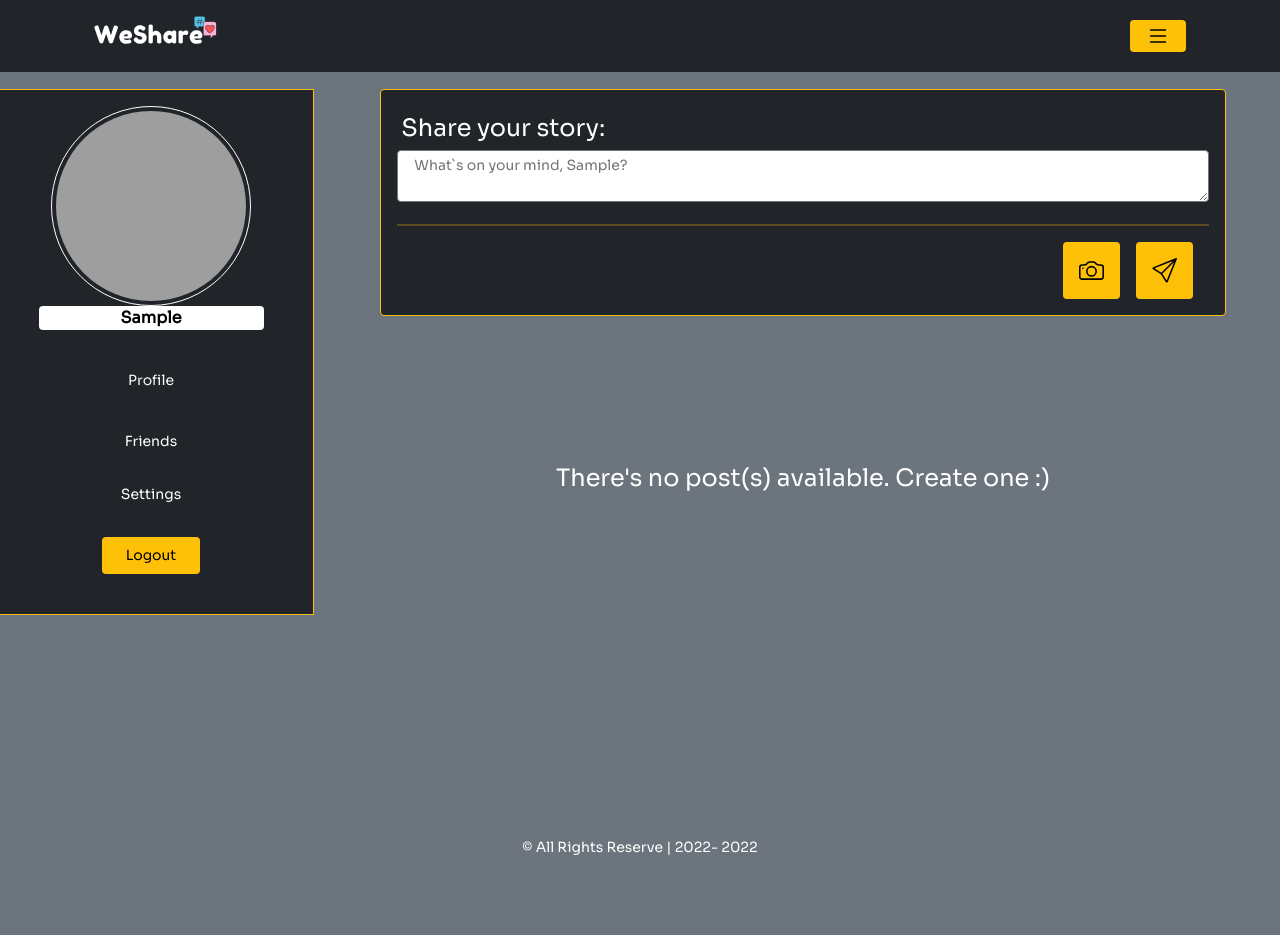
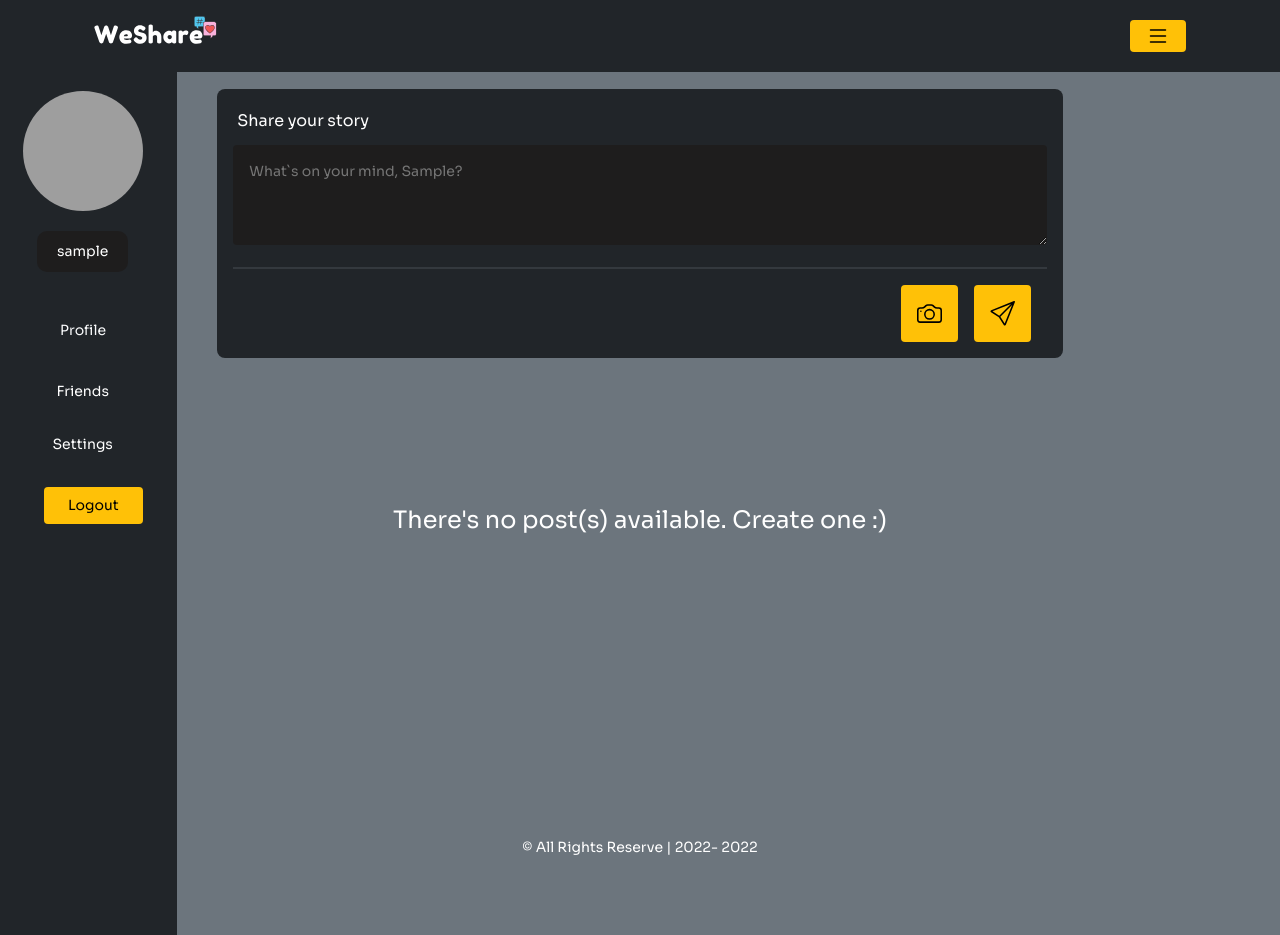
Before and after one commit to LebasoraJohnJefferson/WeShare, a Django app: page / in a window 1280 px wide. Run offline with Django 4.2, Linux system fonts and the light colour scheme; the visitor is signed in with stand-in values (Sample User, id 1); data that the repository does not hold is empty; parts of the project's set-up code (start-up, migrations or seed data) failed here and were passed over; some libraries are stand-ins or nearby versions; grey boxes are pictures that could not be loaded.

Commit message:
style: sidebar

```diff
--- /dev/null
+++ b/static/styles/navbar.css
@@ -0,0 +1,37 @@
+.navbar {
+  z-index: 100;
+}
+
+.navbar .navbar-wrapper {
+  width: 100%;
+  padding: 0 20px;
+}
+
+.image-wrapper {
+  display: flex;
+  justify-content: center;
+  height: fit-content;
+}
+
+.navbar .navbar-wrapper .image-wrapper #profile-picture {
+  width: 120px;
+  height: 120px;
+  border-radius: 50%;
+}
+
+.navbar .navbar-wrapper .data-wrapper {
+  padding: 20px;
+}
+
+.navbar .navbar-wrapper .data-wrapper .profile_name {
+  display: flex;
+  justify-content: center;
+  align-items: center;
+}
+
+.navbar .navbar-wrapper .data-wrapper .profile_name p {
+  margin: 0;
+  background-color: rgb(30, 29, 29);
+  padding: 10px 20px;
+  border-radius: 10px;
+}
--- /dev/null
+++ b/static/styles/postcontent.css
@@ -0,0 +1,12 @@
+
+.postcontent_container {
+  border-radius: 8px;
+}
+
+.postcontent_container .form-wrapper textarea {
+  background-color: rgb(30, 29, 29);
+  outline: 0;
+  border: 0;
+  color: #fff;
+  min-height: 100px;
+}
--- a/templates/includes/header.html
+++ b/templates/includes/header.html
@@ -1,6 +1,6 @@
 
 
-<header class="row-md py-3 text-white bg-dark sticky-top  border-bottom border-secondary">
+<header class="row-md py-3 text-white bg-dark sticky-top  border-bottom border-secondary" style="z-index: 1;">
   <div class="container d-flex flex-wrap align-items-center">
     <div class="me-auto">
       <a class="text-decoration-none text-light" href="{% url 'visitor-home' %}">
--- a/templates/includes/navbar.html
+++ b/templates/includes/navbar.html
@@ -1,27 +1,54 @@
-<aside id="aside" class='col-md-3 mt-md-3 border border-warning h-100'>
-    <div class="row bg-dark h-100 pb-2" >
-        <div class='d-flex h-25 justify-content-center pt-3'>
+{% load static %}
+
+<head>
+  <link rel="stylesheet" href="{% static 'styles/navbar.css'%}" />
+</head>
+
+<aside id="aside" class="navbar row col-md-2 position-fixed">
+  <div class="navbar-wrapper bg-dark vh-100 wh-100">
+    <div class="mt-4 image-wrapper">
       <img
         id="profile-picture"
-            class="img-fluid p-1 rounded-circle border border-white"
-            src="https://images.pexels.com/photos/210019/pexels-photo-210019.jpeg?auto=compress&cs=tinysrgb&w=1260&h=750&dpr=1"
+        class="image"
+        src="https://images.pexels.com/photos/220453/pexels-photo-220453.jpeg?auto=compress&cs=tinysrgb&w=1260&h=750&dpr=1"
         alt="profile"
       />
     </div>
-        <div class='row-md' align="center">
-            <p class='col-md text-break fs-6 text-capitalize text-black w-75 bg-white fw-bolder rounded'>
-                {{request.user}}
-            </p>
-        <ul class="list-unstyled h-75 d-flex flex-column " >
-            <li class="p-3 m-auto justify-content-center align-items-center d-flex">
-                <a class='nav-link text-light' href="{% url 'Profile' %}">Profile</a>
+    <div class="data-wrapper">
+      <div class="profile_name">
+        <p>{{request.user}}</p>
+      </div>
+
+      <div class="nav-options mt-4">
+        <ul class="list-unstyled h-75 d-flex flex-column">
+          <li
+            class="p-3 m-auto justify-content-center align-items-center d-flex"
+          >
+            <a class="nav-link text-light" href="{% url 'Profile' %}"
+              >Profile</a
+            >
           </li>
-            <li class="p-3 m-auto justify-content-center align-items-center d-flex">Friends</li>
-            <li class="p-3 m-auto justify-content-center align-items-center d-flex">Settings</li>
-            <li class="p-3 m-auto justify-content-center align-items-center d-flex">
-                <a href="{% url 'Logout'%}" class="nav-link bg-warning py-2 px-4 rounded text-black">Logout</a>
+          <li
+            class="p-3 m-auto justify-content-center align-items-center d-flex"
+          >
+            Friends
+          </li>
+          <li
+            class="p-3 m-auto justify-content-center align-items-center d-flex"
+          >
+            Settings
+          </li>
+          <li
+            class="p-3 m-auto justify-content-center align-items-center d-flex"
+          >
+            <a
+              href="{% url 'Logout'%}"
+              class="nav-link bg-warning py-2 px-4 rounded text-black"
+              >Logout</a
+            >
           </li>
         </ul>
       </div>
     </div>
+  </div>
 </aside>
--- a/visitorHome/templates/visitorHome/includes/feeds.html
+++ b/visitorHome/templates/visitorHome/includes/feeds.html
@@ -93,8 +93,5 @@
 
     {% endif %}
 
-
-
   </div>
-
-  </main>
+</main>
--- a/visitorHome/templates/visitorHome/includes/post-content.html
+++ b/visitorHome/templates/visitorHome/includes/post-content.html
@@ -1,21 +1,59 @@
-<form action="{% url 'post' %}" method="POST" enctype="multipart/form-data" class="container w-100 my-3 p-3 bg-dark border border-warning rounded">
+{% load static %}
+
+<head>
+  <link rel="stylesheet" href="{% static 'styles/postcontent.css'%}" />
+</head>
+
+<form
+  action="{% url 'post' %}"
+  method="POST"
+  enctype="multipart/form-data"
+  class="postcontent_container container w-100 my-3 p-3 bg-dark rounded-lg"
+>
   {% csrf_token %}
-    <div class="form-label-group d-block">
-        <label class='p-1 fs-4' for="post">Share your story:</label>
-        <textarea class='px-3 w-100 py-1 rounded' type="text" id="id_description" class="form-control" name="description" placeholder="What`s on your mind, {{request.user | title}}?"></textarea>
-        <input type="file" id="id_post_image" name="post_image" accept="image/*"/>
+  <div class="form-wrapper form-label-group d-block">
+    <label class="p-1 fs-6 mb-2" for="post">Share your story</label>
+    <textarea
+      class="py-3 px-3 w-100 rounded"
+      type="text"
+      id="id_description"
+      class="form-control"
+      name="description"
+      placeholder="What`s on your mind, {{request.user | title}}?"
+    ></textarea>
+    <input type="file" id="id_post_image" name="post_image" accept="image/*" />
   </div>
-    <hr class="border border-warning" />
+  <hr class="border border-secondary" />
   <div class="list-unstyled text-black d-flex justify-content-end">
-        <div id="uploadFileOpen" class="p-3 rounded  bg-warning">
-            <svg xmlns="http://www.w3.org/2000/svg" width="25" height="25" fill="currentColor" class="bi bi-camera" viewBox="0 0 16 16">
-                <path d="M15 12a1 1 0 0 1-1 1H2a1 1 0 0 1-1-1V6a1 1 0 0 1 1-1h1.172a3 3 0 0 0 2.12-.879l.83-.828A1 1 0 0 1 6.827 3h2.344a1 1 0 0 1 .707.293l.828.828A3 3 0 0 0 12.828 5H14a1 1 0 0 1 1 1v6zM2 4a2 2 0 0 0-2 2v6a2 2 0 0 0 2 2h12a2 2 0 0 0 2-2V6a2 2 0 0 0-2-2h-1.172a2 2 0 0 1-1.414-.586l-.828-.828A2 2 0 0 0 9.172 2H6.828a2 2 0 0 0-1.414.586l-.828.828A2 2 0 0 1 3.172 4H2z"/>
-                <path d="M8 11a2.5 2.5 0 1 1 0-5 2.5 2.5 0 0 1 0 5zm0 1a3.5 3.5 0 1 0 0-7 3.5 3.5 0 0 0 0 7zM3 6.5a.5.5 0 1 1-1 0 .5.5 0 0 1 1 0z"/>
+    <div id="uploadFileOpen" class="p-3 rounded bg-warning">
+      <svg
+        xmlns="http://www.w3.org/2000/svg"
+        width="25"
+        height="25"
+        fill="currentColor"
+        class="bi bi-camera"
+        viewBox="0 0 16 16"
+      >
+        <path
+          d="M15 12a1 1 0 0 1-1 1H2a1 1 0 0 1-1-1V6a1 1 0 0 1 1-1h1.172a3 3 0 0 0 2.12-.879l.83-.828A1 1 0 0 1 6.827 3h2.344a1 1 0 0 1 .707.293l.828.828A3 3 0 0 0 12.828 5H14a1 1 0 0 1 1 1v6zM2 4a2 2 0 0 0-2 2v6a2 2 0 0 0 2 2h12a2 2 0 0 0 2-2V6a2 2 0 0 0-2-2h-1.172a2 2 0 0 1-1.414-.586l-.828-.828A2 2 0 0 0 9.172 2H6.828a2 2 0 0 0-1.414.586l-.828.828A2 2 0 0 1 3.172 4H2z"
+        />
+        <path
+          d="M8 11a2.5 2.5 0 1 1 0-5 2.5 2.5 0 0 1 0 5zm0 1a3.5 3.5 0 1 0 0-7 3.5 3.5 0 0 0 0 7zM3 6.5a.5.5 0 1 1-1 0 .5.5 0 0 1 1 0z"
+        />
       </svg>
     </div>
     <button type="submit" class="p-3 mx-3 border-0 rounded bg-warning">
-            <svg xmlns="http://www.w3.org/2000/svg" width="25" height="25" fill="currentColor" class="bi bi-send" viewBox="0 0 16 16">
-                <path d="M15.854.146a.5.5 0 0 1 .11.54l-5.819 14.547a.75.75 0 0 1-1.329.124l-3.178-4.995L.643 7.184a.75.75 0 0 1 .124-1.33L15.314.037a.5.5 0 0 1 .54.11ZM6.636 10.07l2.761 4.338L14.13 2.576 6.636 10.07Zm6.787-8.201L1.591 6.602l4.339 2.76 7.494-7.493Z"/>
+      <svg
+        xmlns="http://www.w3.org/2000/svg"
+        width="25"
+        height="25"
+        fill="currentColor"
+        class="bi bi-send"
+        viewBox="0 0 16 16"
+      >
+        <path
+          d="M15.854.146a.5.5 0 0 1 .11.54l-5.819 14.547a.75.75 0 0 1-1.329.124l-3.178-4.995L.643 7.184a.75.75 0 0 1 .124-1.33L15.314.037a.5.5 0 0 1 .54.11ZM6.636 10.07l2.761 4.338L14.13 2.576 6.636 10.07Zm6.787-8.201L1.591 6.602l4.339 2.76 7.494-7.493Z"
+        />
       </svg>
     </button>
   </div>
--- a/visitorHome/templates/visitorHome/profile.html
+++ b/visitorHome/templates/visitorHome/profile.html
@@ -3,7 +3,7 @@
 {% block content %}
 
     {% block header %}
-        {% include 'includes/header.html' %}
+
         <div>this is profile</div>
     {% endblock %}
 
```
Lines whose indentation alone changed are shown as unchanged.
